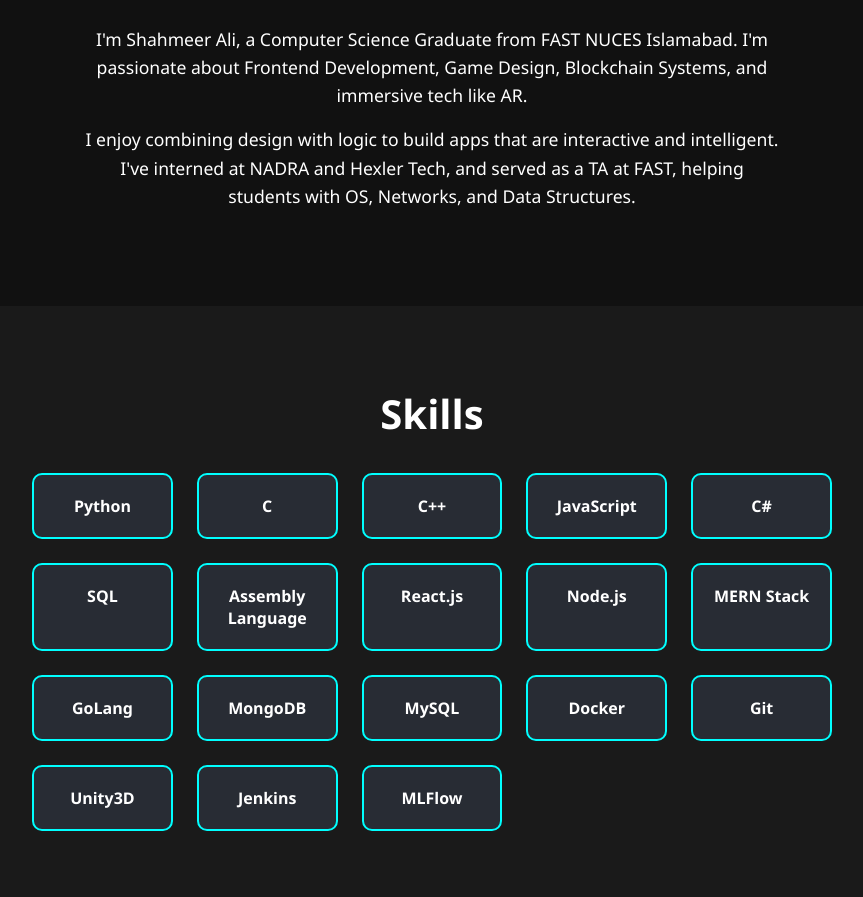
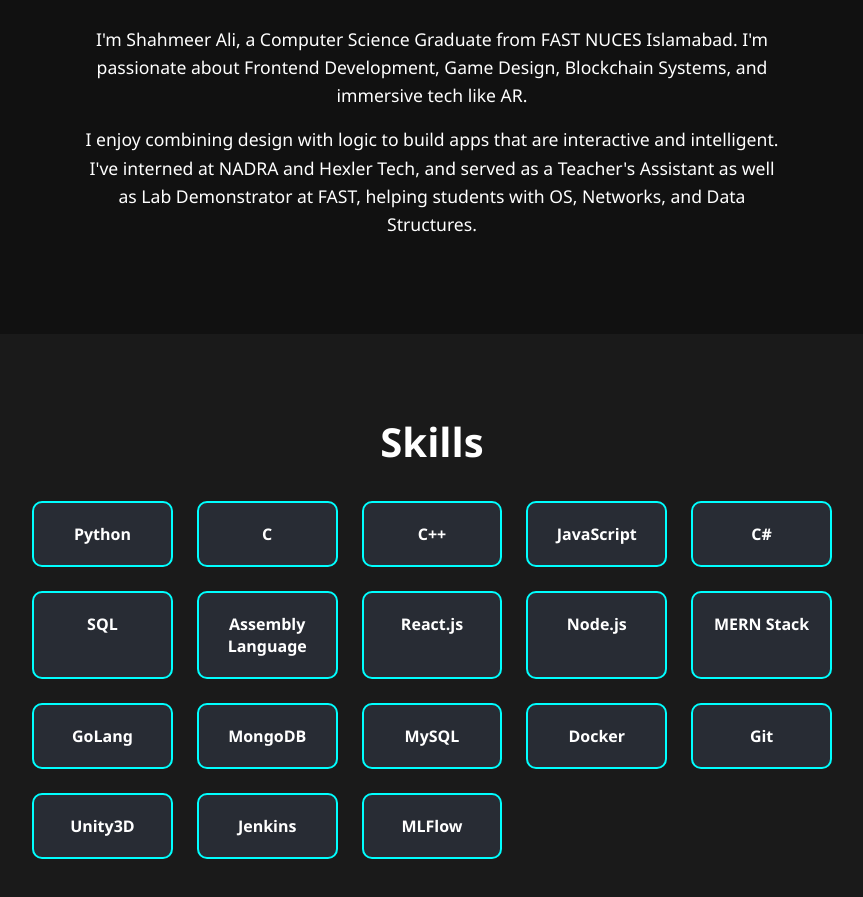
Before and after one commit to ShahmeerAli1504/Portfolio, a React (Create React App) app: page / in a window 1280 px wide. Shown: the part 990-1887 px from the top of the page, without its empty margins (208-1071 px from the left). Built offline with nearby package versions, Linux system fonts and the light colour scheme.

Commit message:
Update About.js

```diff
--- a/src/components/About.js
+++ b/src/components/About.js
@@ -9,7 +9,8 @@ function About() {
         I'm Shahmeer Ali, a Computer Science Graduate from FAST NUCES Islamabad. I'm passionate about Frontend Development, Game Design, Blockchain Systems, and immersive tech like AR.
       </p>
       <p className="fade-in delay-1">
-        I enjoy combining design with logic to build apps that are interactive and intelligent. I've interned at NADRA and Hexler Tech, and served as a TA at FAST, helping students with OS, Networks, and Data Structures.
+        I enjoy combining design with logic to build apps that are interactive and intelligent. I've interned at NADRA and Hexler Tech, and served as a Teacher's Assistant as well as Lab Demonstrator at FAST, helping students with OS, Networks, and Data Structures.
+
       </p>
     </section>
 
```
